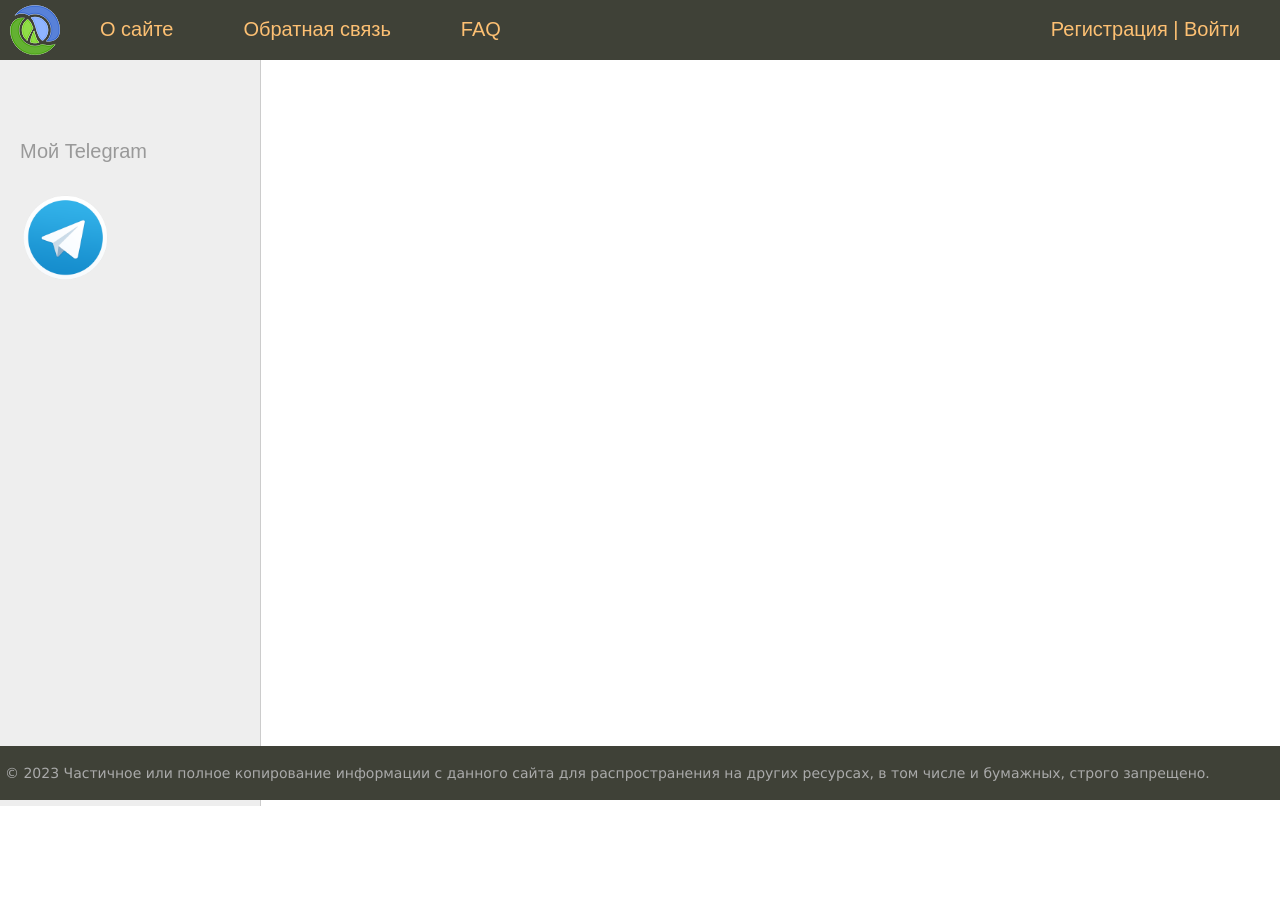
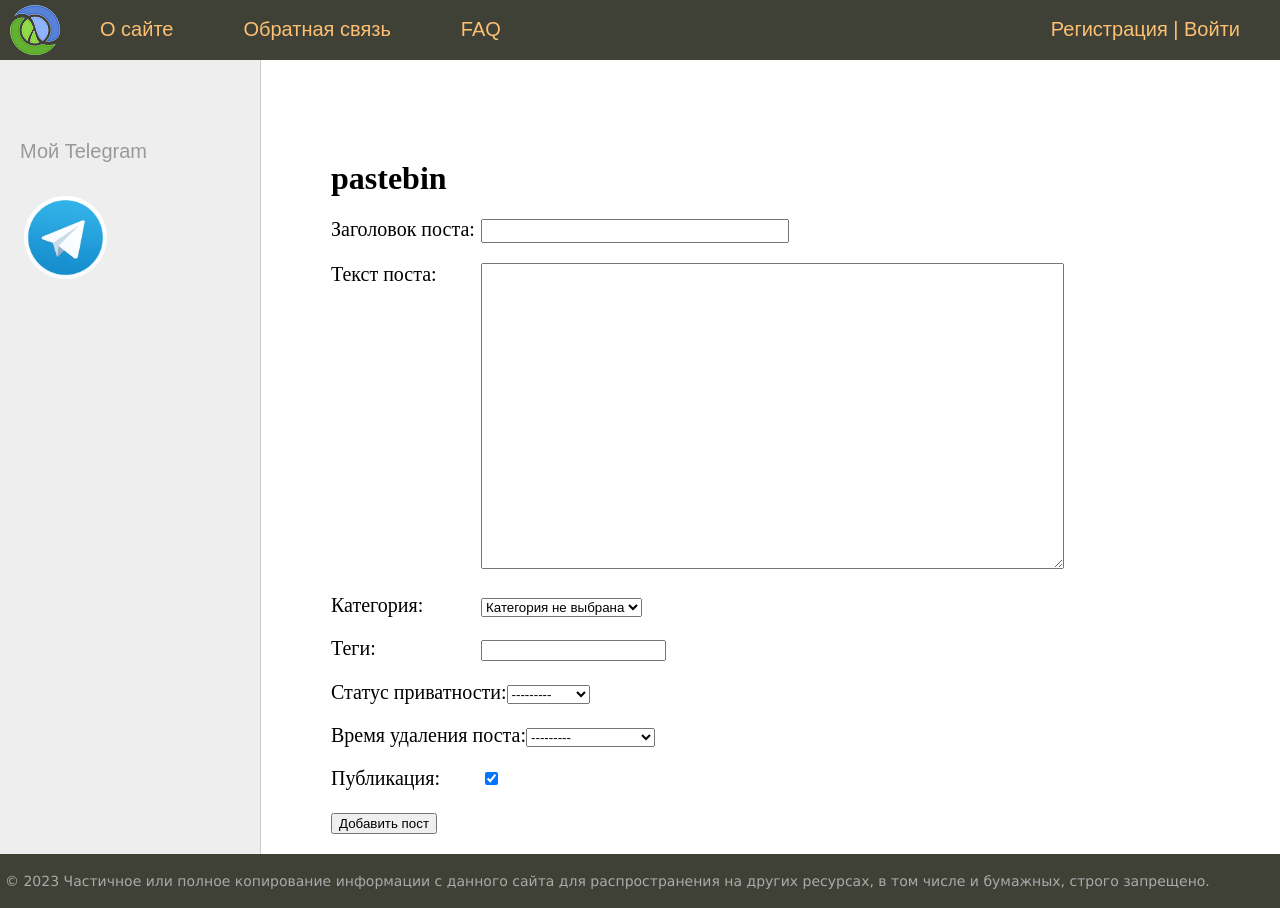
Before and after one commit to SAMFATEWOLF/new_pastebin, a Django app: page / in a window 1280 px wide. Before the commit the page ends 806 px from the top, so only its background shows below. Run offline with Django 5.2, Linux system fonts and the light colour scheme; data comes from the database, SQL or seed files in the repository; both versions use the stored data as it was after the commit.

Commit message:
настроил админ-панель, добавил формы и модели

```diff
--- a/trybin/pastebin/admin.py
+++ b/trybin/pastebin/admin.py
@@ -17,5 +17,5 @@ class CategoryAdmin(admin.ModelAdmin):
 
 
 admin.site.register(NewPost, NewPostAdmin)
-admin.site.reister(Category, CategoryAdmin)
+admin.site.register(Category, CategoryAdmin)
 # Register your models here.
--- a/trybin/pastebin/forms.py
+++ b/trybin/pastebin/forms.py
@@ -34,11 +34,13 @@ class NewPostForm(forms.ModelForm):
     def __init__(self, *args, **kwargs):
         super().__init__()
         self.fields['category'].empty_label = 'Категория не выбрана'
+        self.fields['privacy'].empty_label = "Установить статус приватности"
+        self.fields['time_to_delete'].empty_label = "Установить время удаления"
 
     class Meta:
         model = NewPost
-        fields = []
+        fields = ['title', 'text', 'category', 'tags', 'privacy', 'time_to_delete', 'is_published']
         widgets = {
             'title': forms.TextInput(attrs={'class':'form-input'}),
-            'text': forms.Textarea(attrs={'cols': 100, 'rows': 200})
+            'text': forms.Textarea(attrs={'cols': 70, 'rows': 20})
         }
--- a/trybin/pastebin/models.py
+++ b/trybin/pastebin/models.py
@@ -6,6 +6,14 @@ class Category(models.Model):
                                      unique=True,
                                      max_length=100,
                                      verbose_name="Название категории")
+
+    def __str__(self):
+        return self.category_name
+
+    class Meta:
+        verbose_name = 'категорию'
+        verbose_name_plural = 'Категории'
+        ordering = ['id']
 
 
 class NewPost(models.Model):
@@ -20,11 +28,40 @@ class NewPost(models.Model):
                             verbose_name='Теги')
     crt_time = models.DateTimeField(auto_now_add=True,
                                     verbose_name='Время создания')
+
+    PRIVACY_CHOICES = [
+        ('Публично', 'Публично'),
+        ('Приватно', 'Приватно')
+    ]
+    privacy = models.CharField(max_length=100,
+                               verbose_name='Статус приватности',
+                               choices=PRIVACY_CHOICES)
+
+    TIME_TO_TERMINATE = [
+        ("Никогда", "Никогда"),
+        ('После прочтения', 'После прочтения'),
+        ('10 минут', "10 минут"),
+        ("1 час", "1 час"),
+        ("1 день", "1 день"),
+        ("1 неделя", "1 неделя"),
+        ("2 недели", "2 недели"),
+        ("1 месяц", "1 месяц"),
+        ("6 месяцев", "6 месяцев"),
+        ("1 год", "1 год"),
+    ]
+    time_to_delete = models.CharField(max_length=100,
+                                      verbose_name='Время удаления поста',
+                                      choices=TIME_TO_TERMINATE
+                                      )
     is_published = models.BooleanField(default=True,
                                        verbose_name='Публикация')
 
+    def __str__(self):
+        return self.title
 
-
-
+    class Meta:
+        verbose_name = 'постов'
+        verbose_name_plural = 'Посты'
+        ordering = ['-crt_time', 'title']
 
 # Create your models here.
--- a/trybin/pastebin/templates/pastebin/home.html
+++ b/trybin/pastebin/templates/pastebin/home.html
@@ -1 +1,17 @@
 {% extends 'pastebin/base.html' %}
+
+{% block content %}
+<h1>{{title}}</h1>
+<form action="{% url 'home' %}" method="post" enctype="multipart/form-data">
+    {% csrf_token %}
+
+    <div class="form-error">{{form.non_field_errors}}</div>
+
+{% for f in form %}
+    <p><label class="form-label" for="{{ f.id_for_label }}">{{f.label}}: </label>{{f}}</p>
+    <div class="form-error">{{ f.errors }}</div>
+{% endfor %}
+
+    <button type="submit">Добавить пост</button>
+</form>
+{% endblock %}
--- a/trybin/pastebin/urls.py
+++ b/trybin/pastebin/urls.py
@@ -20,7 +20,7 @@ from .views import *
 
 
 urlpatterns = [
-    path('', home, name='home'),
+    path('', Home.as_view(), name='home'),
     path('about/', about, name='about'),
     path('contact/', ContactView.as_view(), name='contact'),
     path('faq/', faq, name='faq'),
--- a/trybin/pastebin/views.py
+++ b/trybin/pastebin/views.py
@@ -5,7 +5,7 @@ from django.shortcuts import render, redirect
 from django.urls import reverse_lazy
 from django.views.generic import CreateView, FormView
 
-from pastebin.forms import RegisterUserForm, LoginUserForm, ContactForm
+from pastebin.forms import RegisterUserForm, LoginUserForm, ContactForm, NewPostForm
 from pastebin.utils import DataMixin
 
 menu = [
@@ -21,6 +21,16 @@ def home(request):
         'menu': menu
     }
     return render(request, 'pastebin/home.html', context=context)
+
+
+class Home(DataMixin, CreateView):
+    form_class = NewPostForm
+    template_name = 'pastebin/home.html'
+
+    def get_context_data(self, **kwargs):
+        context = super().get_context_data(**kwargs)
+        c_def = self.get_user_context(title='pastebin')
+        return dict(list(context.items()) + list(c_def.items()))
 
 
 class ContactView(DataMixin, FormView):
```
Also changed, not shown: trybin/db.sqlite3, trybin/pastebin/migrations/0001_initial.py (added).
